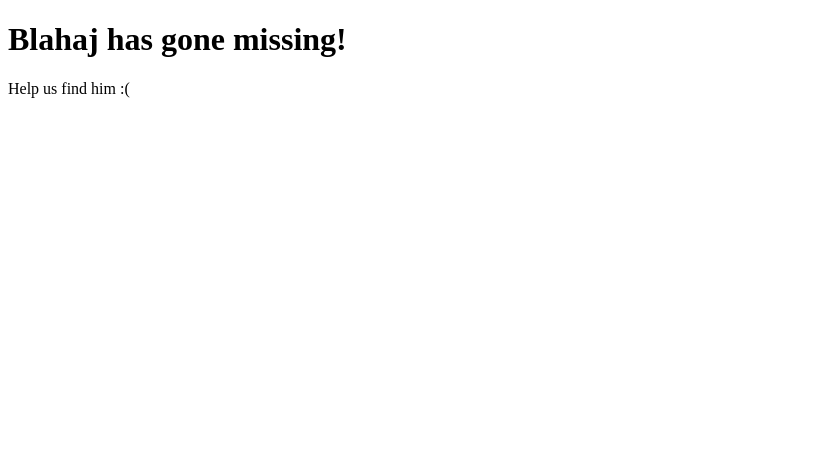
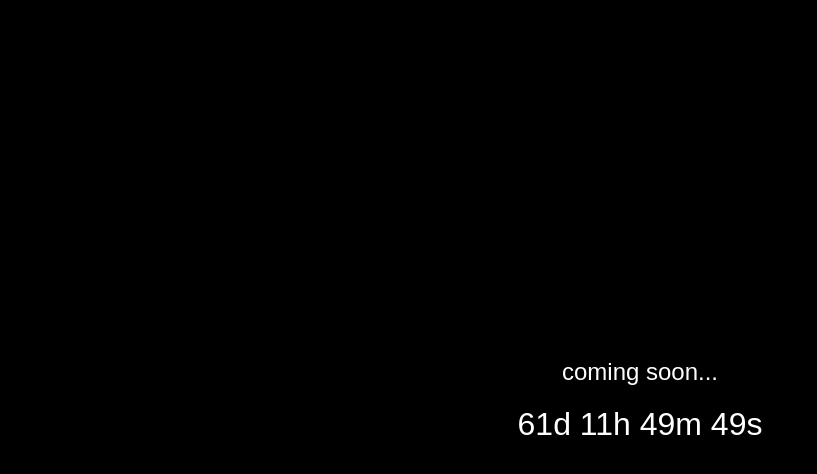
Before and after one commit to langaracpsc/findblahaj, a plain HTML site: page templates/index.html in a window 1280 px wide. Shown: the whole page, without its empty margins (0-817 px from the left). Drawn offline with Linux system fonts and the light colour scheme.

Commit message:
make code production ready

```diff
--- a/templates/index.html
+++ b/templates/index.html
@@ -3,12 +3,61 @@
 <head>
     <meta charset="UTF-8">
     <meta name="viewport" content="width=device-width, initial-scale=1.0">
-    <title>Find Blahaj</title>
+    <title>Coming Soon</title>
+    <style>
+        body {
+            margin: 0;
+            padding: 0;
+            display: flex;
+            justify-content: center;
+            align-items: center;
+            height: 100vh;
+            background-color: black;
+            color: white;
+            font-family: Arial, sans-serif;
+            text-align: center;
+            flex-direction: column;
+        }
+        .countdown {
+            font-size: 2em;
+        }
+        .message {
+            font-size: 1.5em;
+            margin-bottom: 20px;
+        }
+    </style>
 </head>
 <body>
-    <h1>Blahaj has gone missing!</h1>
+    <div class="message">coming soon...</div>
+    <div id="countdown" class="countdown"></div>
 
-    <p>Help us find him :(</p>
+    <script>
+        function countdownTimer(targetDate) {
+            const countdownElement = document.getElementById('countdown');
 
+            function updateCountdown() {
+                const now = new Date().getTime();
+                const distance = targetDate - now;
+
+                const days = Math.floor(distance / (1000 * 60 * 60 * 24));
+                const hours = Math.floor((distance % (1000 * 60 * 60 * 24)) / (1000 * 60 * 60));
+                const minutes = Math.floor((distance % (1000 * 60 * 60)) / (1000 * 60));
+                const seconds = Math.floor((distance % (1000 * 60)) / 1000);
+
+                countdownElement.innerHTML = `${days}d ${hours}h ${minutes}m ${seconds}s`;
+
+                if (distance < 0) {
+                    clearInterval(countdownInterval);
+                    countdownElement.innerHTML = "EXPIRED";
+                }
+            }
+
+            updateCountdown();
+            const countdownInterval = setInterval(updateCountdown, 1000);
+        }
+
+        const targetDate = new Date('September 21, 2024 00:00:00').getTime();
+        countdownTimer(targetDate);
+    </script>
 </body>
 </html>
```
Also changed, not shown: requirements.txt, static/blahaj.png (added), 3 other files.
